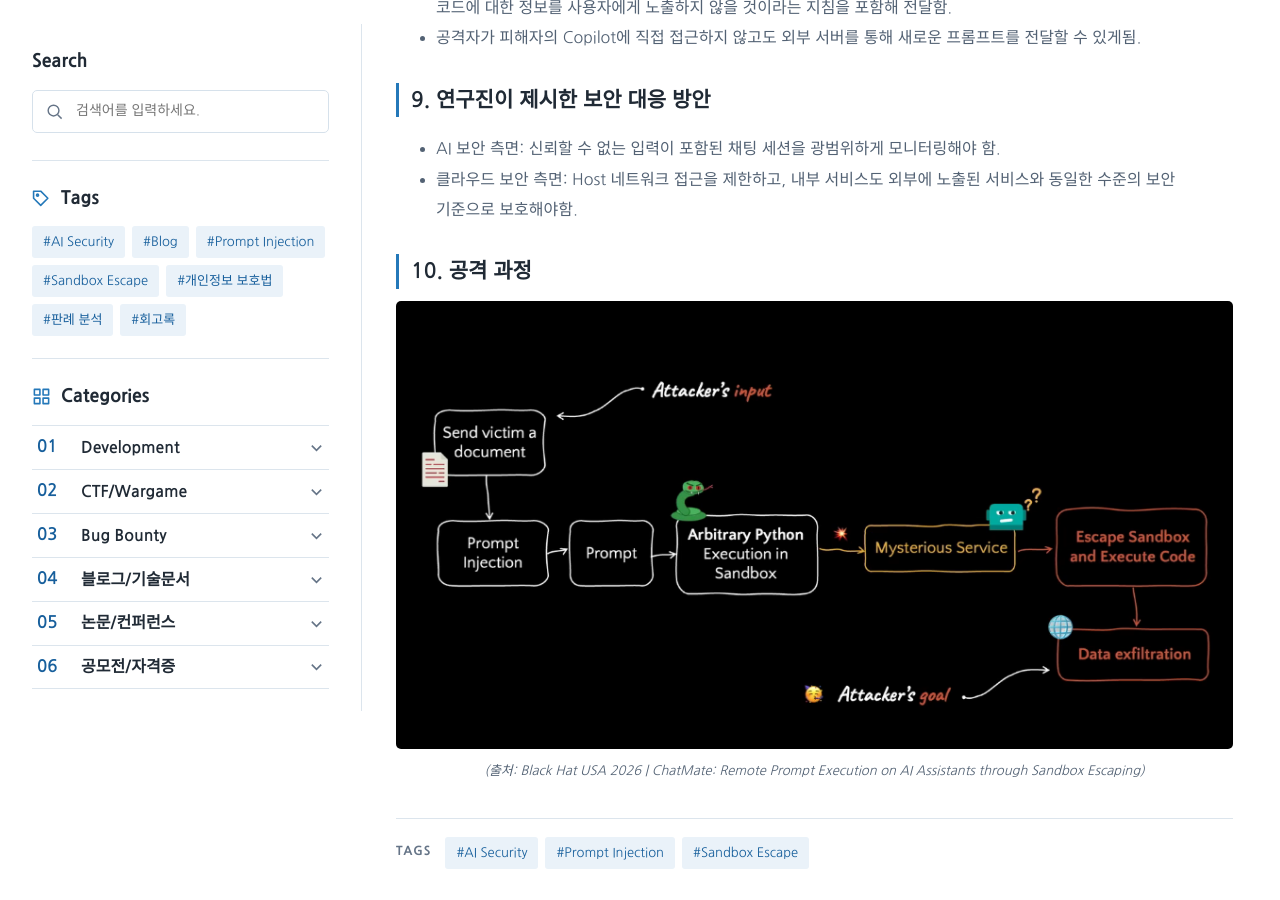
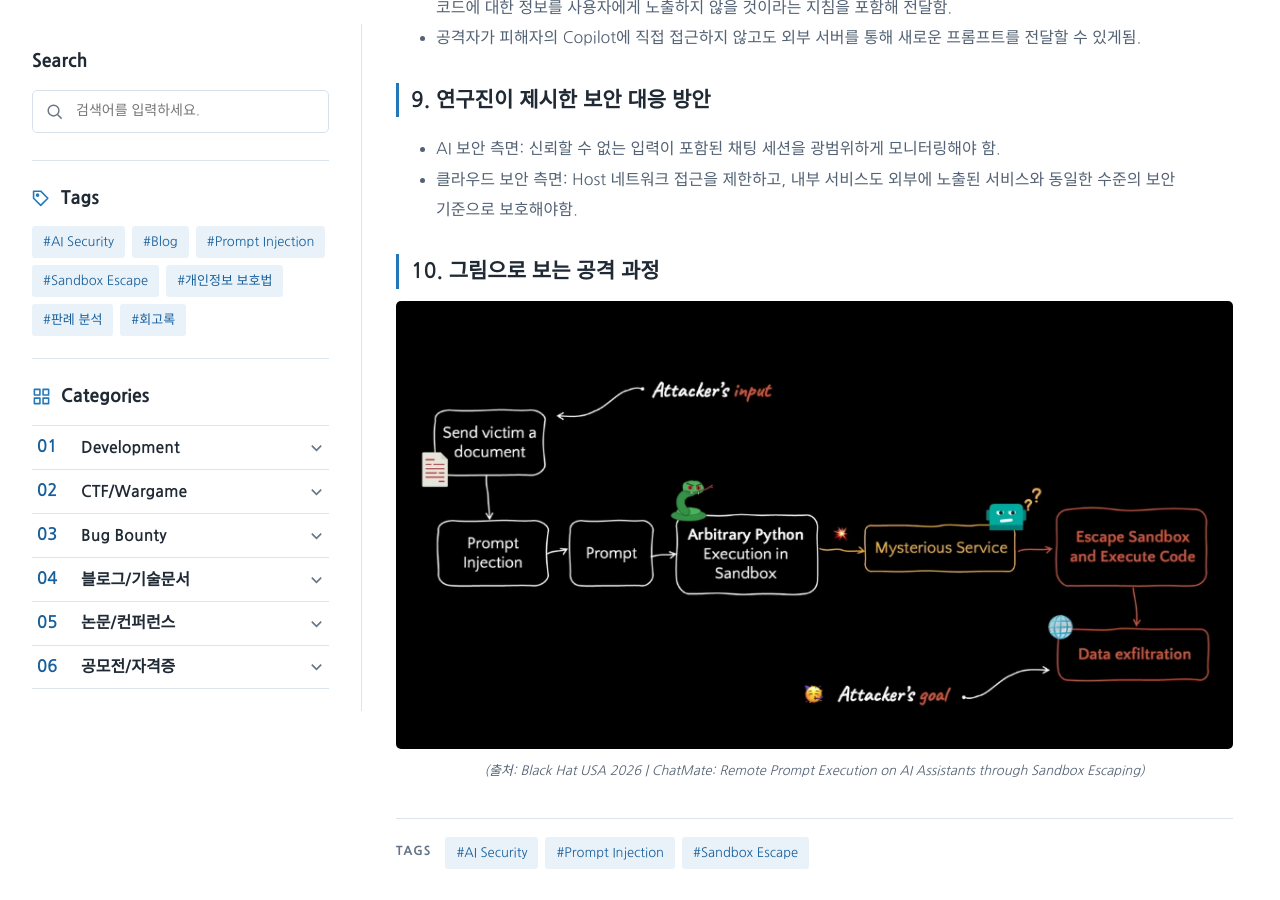
Before and after one commit to BEAN-CMD418/bean-cmd418.github.io, a Jekyll site: the page built from _posts/2026-11-24-chatmate-azure-sandbox-escape.md, in a window 1280 px wide and 900 px high, scrolled down 3048 px. Built offline with Jekyll 4.4.1, drawn with Linux system fonts in a browser that asks for light colours; some web fonts are replaced.

Commit message:
Update section title and improve formatting

```diff
--- a/_posts/2026-11-24-chatmate-azure-sandbox-escape.md
+++ b/_posts/2026-11-24-chatmate-azure-sandbox-escape.md
@@ -76,7 +76,7 @@ tags: [AI Security, Prompt Injection, Sandbox Escape]
 - AI 보안 측면: 신뢰할 수 없는 입력이 포함된 채팅 세션을 광범위하게 모니터링해야 함.
 - 클라우드 보안 측면: Host 네트워크 접근을 제한하고, 내부 서비스도 외부에 노출된 서비스와 동일한 수준의 보안 기준으로 보호해야함.
 
-## 10. 공격 과정
+## 10. 그림으로 보는 공격 과정
 
 ![ChatMate 공격 과정]({{ '/assets/chatmate-attack-process.jpg' | relative_url }})
 
```
